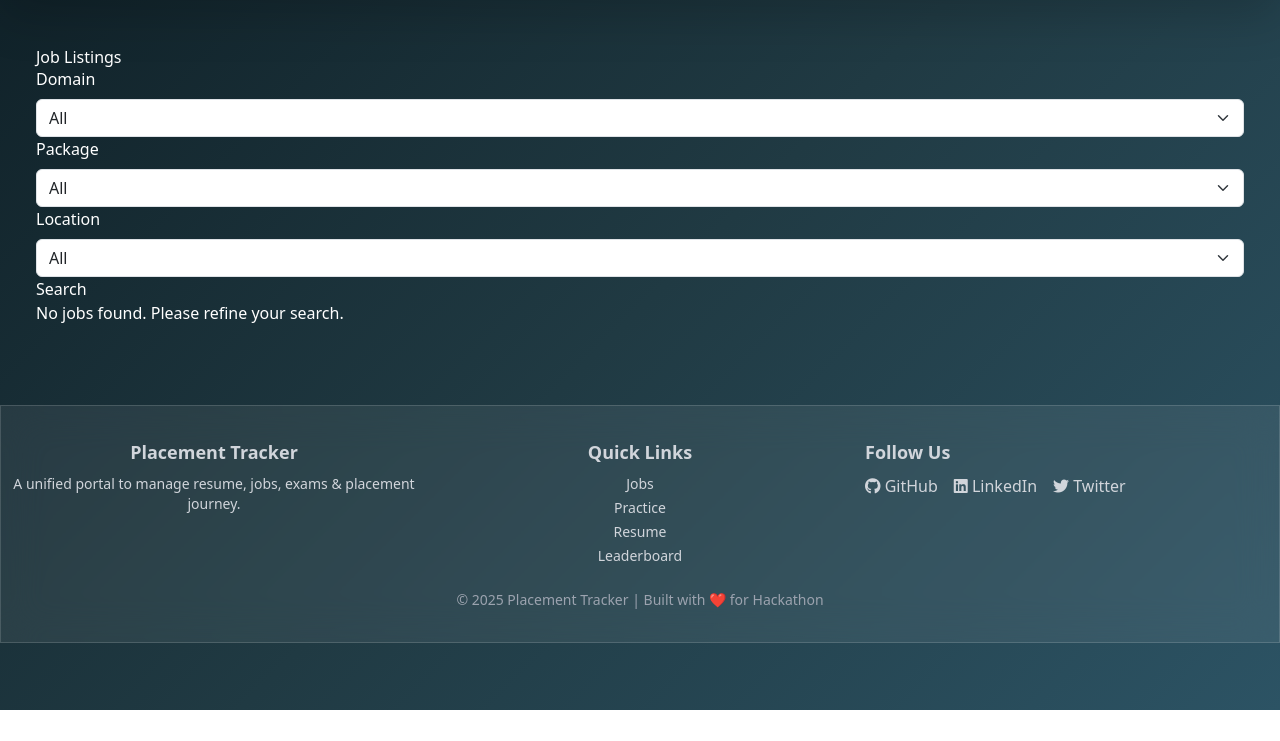
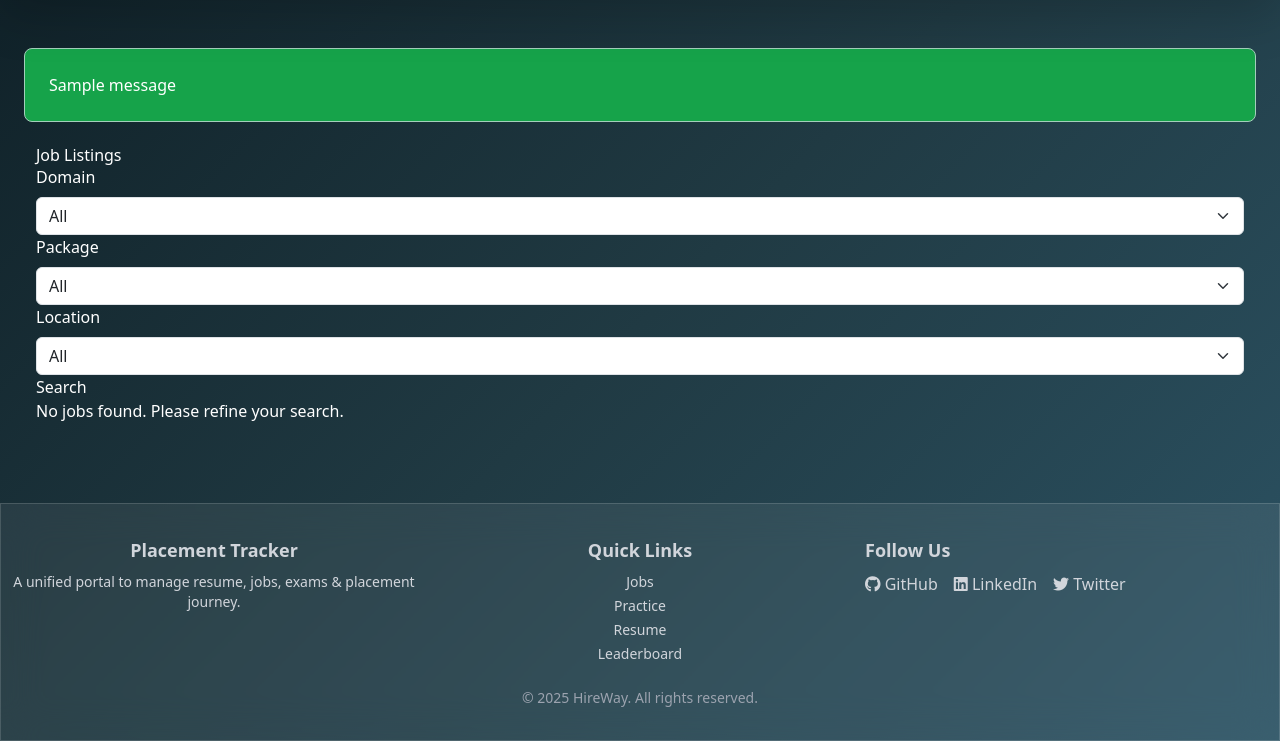
Before and after one commit to GodaniShubham/HireWay, a Django app: page /jobs/ in a window 1280 px wide. Shown: the part 90-831 px from the top of the page. Before the commit the page ends 800 px from the top, so only its background shows below. Run offline with Django 5.2, Linux system fonts and the light colour scheme; a user stored in the database is signed in; tables that the repository leaves empty hold one stand-in row (values such as "Sample post"); one stand-in notice (Sample message) is shown; data that the repository does not hold is empty; some libraries are stand-ins or nearby versions.

Commit message:
update jobs

```diff
--- a/HireWay_app/models.py
+++ b/HireWay_app/models.py
@@ -154,7 +154,7 @@ class Resume(models.Model):
 # 🔹 Job
 # -------------------------------------------------------------------
 class Job(models.Model):
-    ('title', models.CharField(max_length=255, default='')), # Ensure this exists
+    title = models.CharField(max_length=255)  # Ensure the title field exists
     company = models.ForeignKey(Company, on_delete=models.CASCADE)
     description = models.TextField()
     location = models.CharField(max_length=255)
@@ -164,8 +164,7 @@ class Job(models.Model):
     deadline = models.DateField()
 
     def __str__(self):
-        return f"{self.title} at {self.company.name}"  # This references job.title
-
+        return f"{self.title} at {self.company.name}"  # Returning title here
 
 
 
--- a/HireWay_app/views.py
+++ b/HireWay_app/views.py
@@ -210,10 +210,13 @@ def notifications(request):
 # --------------------------------------------
 # 🔹 Jobs
 # --------------------------------------------
+
 @login_required
 def job_list(request):
+    # Fetching jobs based on filters
     jobs = Job.objects.all()
 
+    print('=================================================================================================================================================================================================================================================>' , jobs)
     domain = request.GET.get('domain')
     package = request.GET.get('package')
     location = request.GET.get('location')
@@ -224,11 +227,11 @@ def job_list(request):
         jobs = jobs.filter(package__iexact=package)
     if location:
         jobs = jobs.filter(location__iexact=location)
-
     context = {
         'jobs': jobs,
     }
-    return render(request, "jobs/job_list.html", context)
+    return render(request, "jobs/job_list.html", {'jobs': jobs,})
+
 
 @login_required
 def job_detail(request, job_id):
--- a/templates/base.html
+++ b/templates/base.html
@@ -3,7 +3,7 @@
 <html lang="en">
 <head>
   <meta charset="UTF-8">
-  <title>{% block title %}Placement Tracker{% endblock %}</title>
+  <title>{% block title %}HireWay{% endblock %}</title>
   <script src="https://cdn.tailwindcss.com"></script>
   <link href="https://cdn.jsdelivr.net/npm/bootstrap@5.3.3/dist/css/bootstrap.min.css" rel="stylesheet">
   <style>
@@ -98,6 +98,15 @@ input:focus, textarea:focus {
 
   <!-- Page Content -->
   <section class="container mx-auto mt-12 px-6 fade-in">
+    <!-- Display Messages -->
+    {% if messages %}
+    {% for message in messages %}
+    <div class="alert alert-success bg-green-600 text-white p-4 rounded-lg mb-4" role="alert">
+      {{ message }}
+    </div>
+    {% endfor %}
+    {% endif %}
+
     {% block content %}
     {% endblock %}
   </section>
@@ -128,7 +137,7 @@ input:focus, textarea:focus {
       </div>
     </div>
     <div class="text-center mt-6 text-sm text-gray-400">
-      © 2025 Placement Tracker | Built with ❤️ for Hackathon
+      © 2025 HireWay. All rights reserved.
     </div>
   </footer>
 
--- a/templates/jobs/job_list.html
+++ b/templates/jobs/job_list.html
@@ -41,6 +41,7 @@
 
         <!-- Job Listings -->
         <div class="job-listings">
+            {% if jobs %}
                 {% for job in jobs %}
                     <div class="job-item">
                         <h2 class="job-title">{{ job.description }} - <span class="company-name">{{ job.company.name }}</span></h2>
@@ -51,9 +52,10 @@
                         </p>
                         <a href="{% url 'job_detail' job.id %}" class="btn-details">View Details</a>
                     </div>
-            {% empty %}
+                {% endfor %}
+            {% else %}
                 <p>No jobs found. Please refine your search.</p>
-            {% endfor %}
+            {% endif %}
         </div>
     </div>
 {% endblock %}
```
Also changed, not shown: HireWay_app/admin.py (+8 -15 lines), db.sqlite3. Lines whose indentation alone changed are shown as unchanged.
